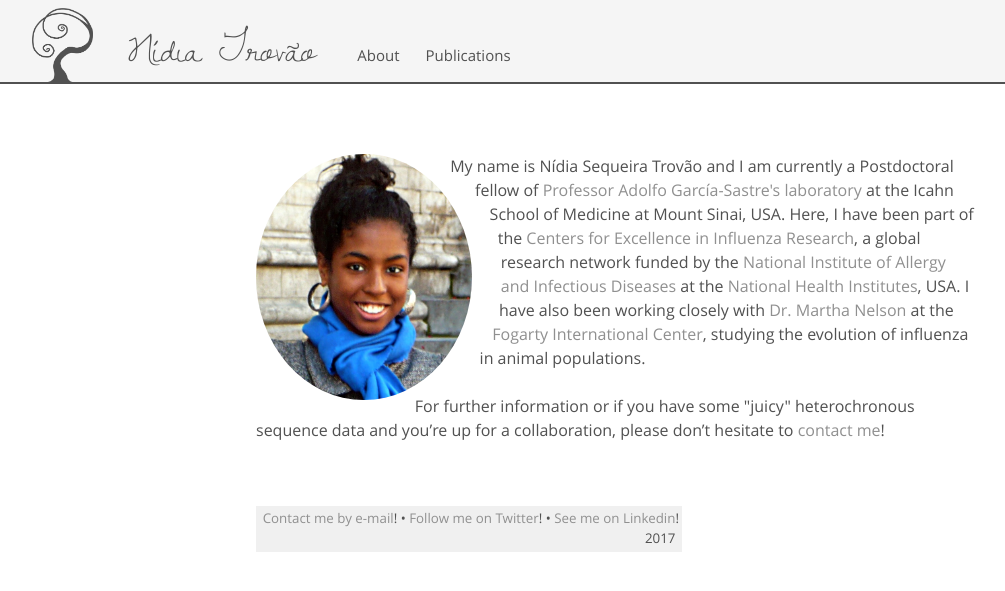
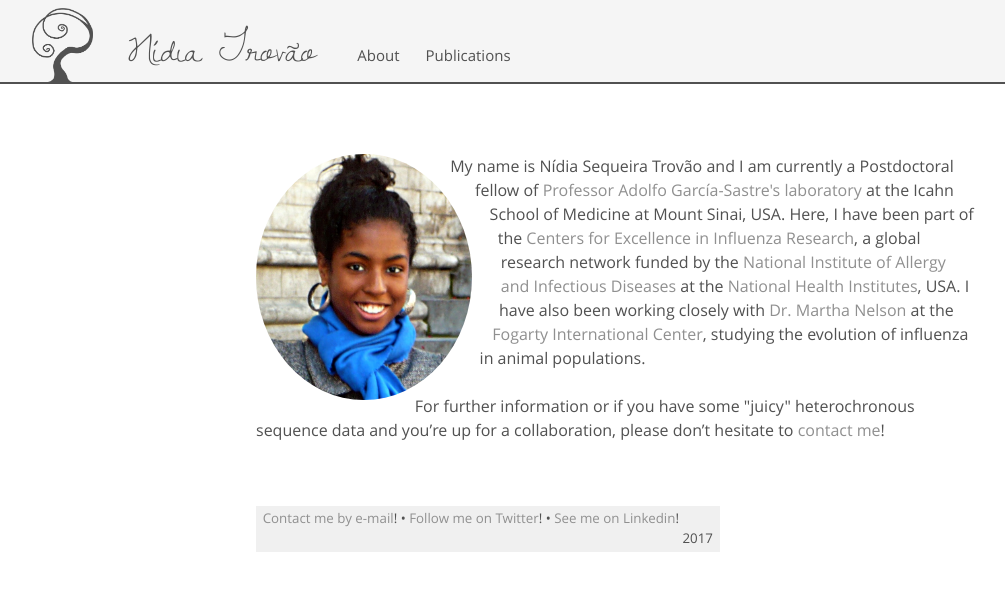
Before and after one commit to nidiatrovao/nidiatrovao.github.io, a Jekyll site: the page built from index.html, in a window 1280 px wide. Shown: the top 591 px of the page, without its empty margins (24-1029 px from the left). Built offline with Jekyll 4.4.1, drawn with Linux system fonts in a browser that asks for light colours.

Commit message:
Update default.html

```diff
--- a/_layouts/default.html
+++ b/_layouts/default.html
@@ -18,7 +18,7 @@
       </main>
 
       <footer class="footer">
-        <small style="float: left"><span>&nbsp;<a href="http://www.google.com/recaptcha/mailhide/d?k=01NqppQr6VZzJtBnX1B1RDuw==&amp;c=15YkdRwX0Emp37Odw61dyCyrGOiI_gucHoEuzZzUzks=" onclick="window.open('http://www.google.com/recaptcha/mailhide/d?k\x3d01NqppQr6VZzJtBnX1B1RDuw\x3d\x3d\x26c\x3d15YkdRwX0Emp37Odw61dyCyrGOiI_gucHoEuzZzUzks\x3d', '', 'toolbar=0,scrollbars=0,location=0,statusbar=0,menubar=0,resizable=0,width=500,height=300'); return false;" title="Click to reveal my e-mail address">Contact me by e-mail</a>!&nbsp;&bull;</span><span>&nbsp;<a href="https://twitter.com/nidiatrovao" target="_blank">Follow me on Twitter</a>!&nbsp;&bull;</span><span>&nbsp;<a href="https://www.linkedin.com/in/nidiatrovao" target="_blank">See me on Linkedin</a>!</span><span style="display: block;text-align: right">&nbsp;<time datetime="{{ site.time | date_to_xmlschema }}">{{ site.time | date: '%Y&nbsp;' }}</time></span></small>
+        <small style="float: left"><span>&nbsp;<a href="http://www.google.com/recaptcha/mailhide/d?k=01NqppQr6VZzJtBnX1B1RDuw==&amp;c=15YkdRwX0Emp37Odw61dyCyrGOiI_gucHoEuzZzUzks=" onclick="window.open('http://www.google.com/recaptcha/mailhide/d?k\x3d01NqppQr6VZzJtBnX1B1RDuw\x3d\x3d\x26c\x3d15YkdRwX0Emp37Odw61dyCyrGOiI_gucHoEuzZzUzks\x3d', '', 'toolbar=0,scrollbars=0,location=0,statusbar=0,menubar=0,resizable=0,width=500,height=300'); return false;" title="Click to reveal my e-mail address">Contact me by e-mail</a>!&nbsp;&bull;</span><span>&nbsp;<a href="https://twitter.com/nidiatrovao" target="_blank">Follow me on Twitter</a>!&nbsp;&bull;</span><span>&nbsp;<a href="https://www.linkedin.com/in/nidiatrovao" target="_blank">See me on Linkedin</a>!</span><span style="text-align: right; width: 100%; z-index: -1">&nbsp;<time datetime="{{ site.time | date_to_xmlschema }}">{{ site.time | date: '%Y&nbsp;' }}</time></span></small>
       </footer>
     </div>
   </body>
```
